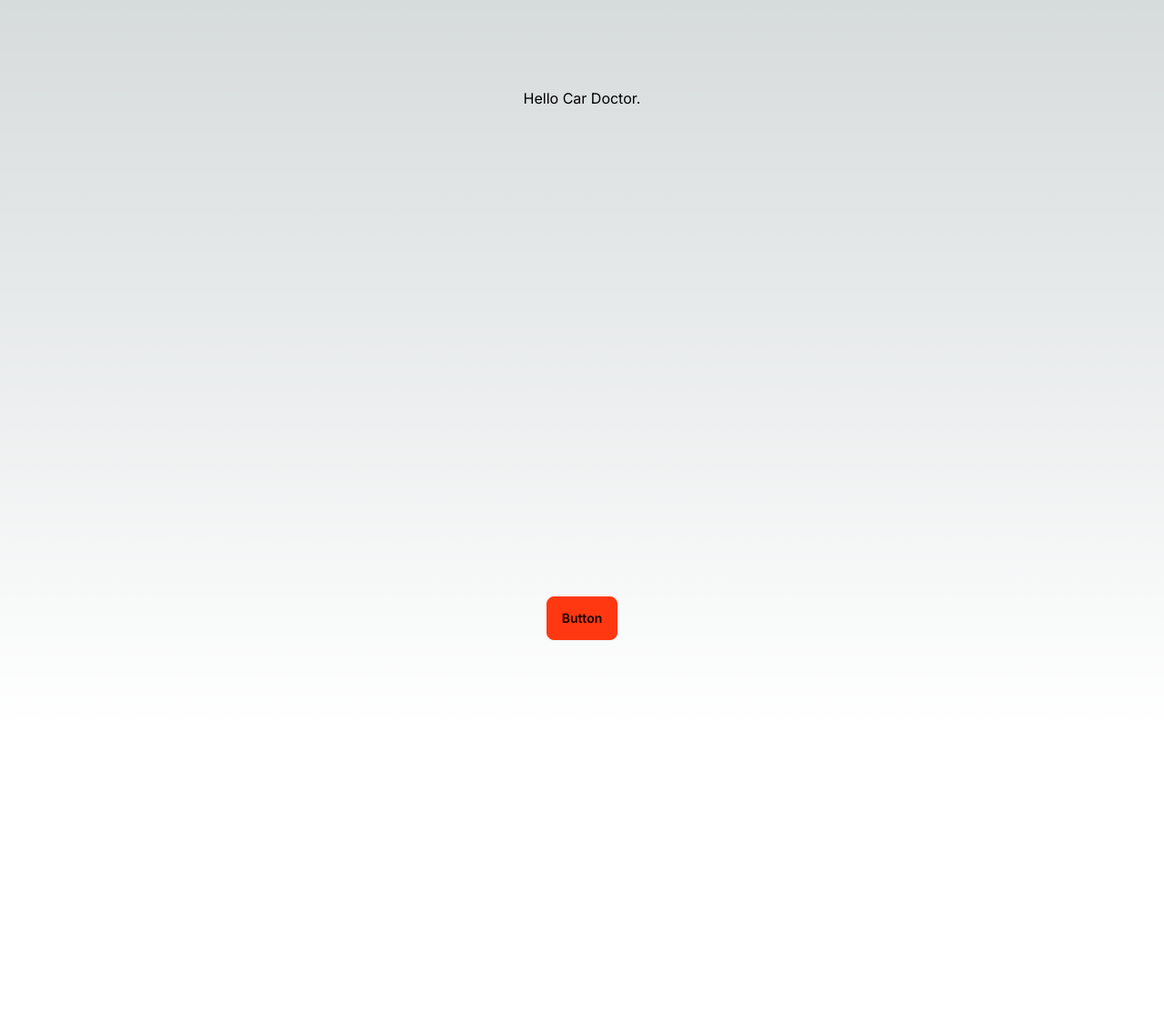
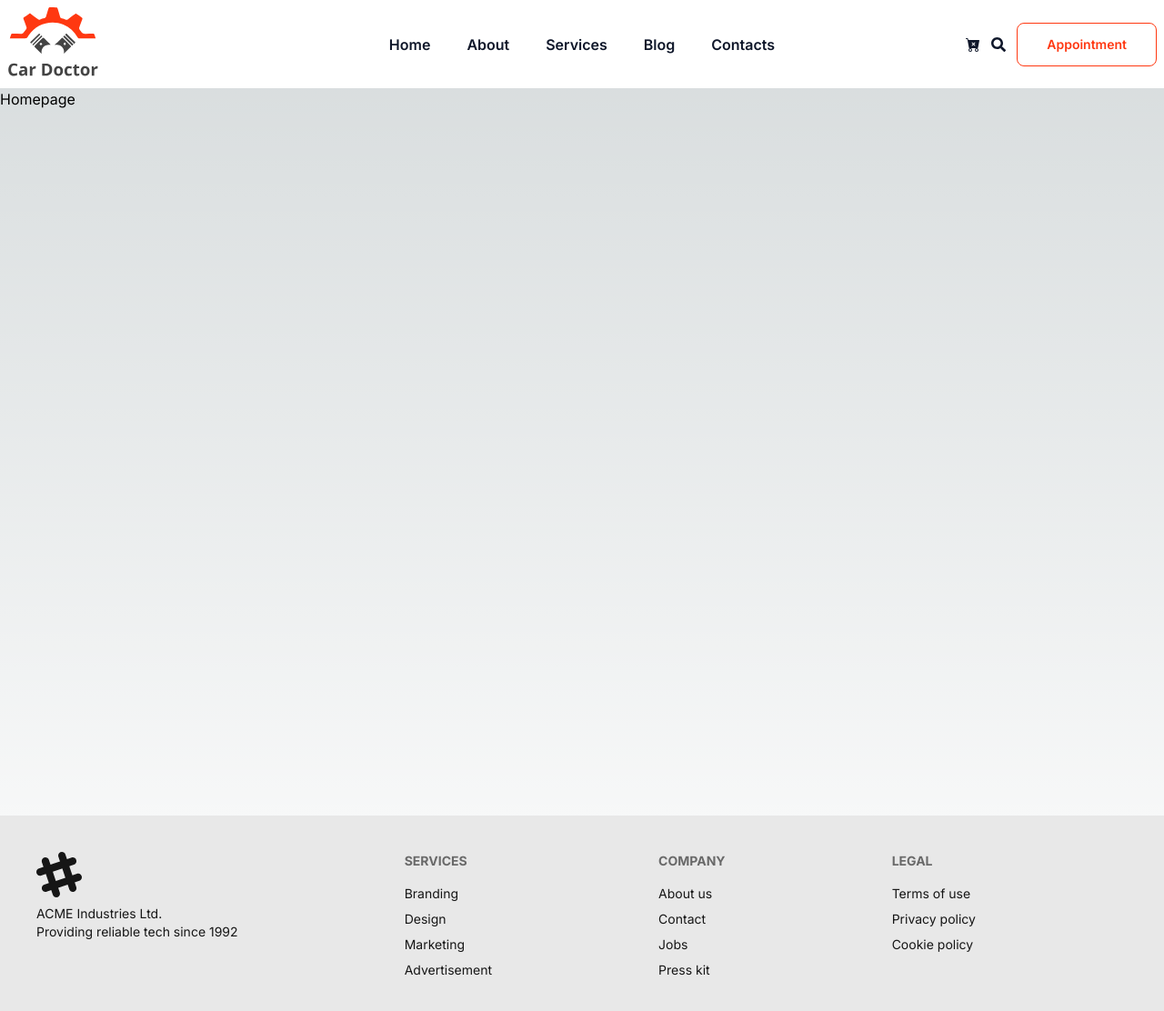
Before and after one commit to mstsurnalyakter/car-doctor-pro, a Next.js app: page / in a window 1280 px wide. Shown: the top 1112 px of the page at 91% size. Before the commit the page ends 800 px from the top, so only its background shows below. Built offline with nearby package versions, Linux system fonts and the light colour scheme.

Commit message:
navbar added

```diff
--- a/package.json
+++ b/package.json
@@ -13,7 +13,8 @@
     "next": "14.2.4",
     "next-auth": "^4.24.7",
     "react": "^18",
-    "react-dom": "^18"
+    "react-dom": "^18",
+    "react-icons": "^5.2.1"
   },
   "devDependencies": {
     "daisyui": "^4.12.2",
--- a/src/app/layout.js
+++ b/src/app/layout.js
@@ -1,5 +1,7 @@
 import { Inter } from "next/font/google";
 import "./globals.css";
+import NavBar from "@/components/shared/NavBar";
+import Footer from "@/components/shared/Footer";
 
 const inter = Inter({ subsets: ["latin"] });
 
@@ -11,7 +13,11 @@
 export default function RootLayout({ children }) {
   return (
     <html lang="en" data-theme="carDoctorTheme">
-      <body className={inter.className}>{children}</body>
+      <body className={inter.className}>
+        <NavBar/>
+        {children}
+        <Footer/>
+        </body>
     </html>
   );
 }
--- a/src/app/page.js
+++ b/src/app/page.js
@@ -1,10 +1,10 @@
+import Homepage from "@/components/Homepage/Homepage";
 
 
 export default function Home() {
   return (
-    <main className="flex min-h-screen flex-col items-center justify-between p-24">
-      Hello Car Doctor.
-      <button className="btn btn-primary">Button</button>
+    <main className="">
+      <Homepage/>
     </main>
   );
 }
--- /dev/null
+++ b/src/components/Homepage/Homepage.jsx
@@ -0,0 +1,9 @@
+import React from 'react'
+
+const Homepage = () => {
+  return (
+    <div className='h-screen'>Homepage</div>
+  )
+}
+
+export default Homepage
--- /dev/null
+++ b/src/components/shared/Footer.jsx
@@ -0,0 +1,48 @@
+import React from 'react'
+
+const Footer = () => {
+  return (
+    <footer className="footer p-10 bg-base-200 text-base-content">
+      <aside>
+        <svg
+          width="50"
+          height="50"
+          viewBox="0 0 24 24"
+          xmlns="http://www.w3.org/2000/svg"
+          fillRule="evenodd"
+          clipRule="evenodd"
+          className="fill-current"
+        >
+          <path d="M22.672 15.226l-2.432.811.841 2.515c.33 1.019-.209 2.127-1.23 2.456-1.15.325-2.148-.321-2.463-1.226l-.84-2.518-5.013 1.677.84 2.517c.391 1.203-.434 2.542-1.831 2.542-.88 0-1.601-.564-1.86-1.314l-.842-2.516-2.431.809c-1.135.328-2.145-.317-2.463-1.229-.329-1.018.211-2.127 1.231-2.456l2.432-.809-1.621-4.823-2.432.808c-1.355.384-2.558-.59-2.558-1.839 0-.817.509-1.582 1.327-1.846l2.433-.809-.842-2.515c-.33-1.02.211-2.129 1.232-2.458 1.02-.329 2.13.209 2.461 1.229l.842 2.515 5.011-1.677-.839-2.517c-.403-1.238.484-2.553 1.843-2.553.819 0 1.585.509 1.85 1.326l.841 2.517 2.431-.81c1.02-.33 2.131.211 2.461 1.229.332 1.018-.21 2.126-1.23 2.456l-2.433.809 1.622 4.823 2.433-.809c1.242-.401 2.557.484 2.557 1.838 0 .819-.51 1.583-1.328 1.847m-8.992-6.428l-5.01 1.675 1.619 4.828 5.011-1.674-1.62-4.829z"></path>
+        </svg>
+        <p>
+          ACME Industries Ltd.
+          <br />
+          Providing reliable tech since 1992
+        </p>
+      </aside>
+      <nav>
+        <h6 className="footer-title">Services</h6>
+        <a className="link link-hover">Branding</a>
+        <a className="link link-hover">Design</a>
+        <a className="link link-hover">Marketing</a>
+        <a className="link link-hover">Advertisement</a>
+      </nav>
+      <nav>
+        <h6 className="footer-title">Company</h6>
+        <a className="link link-hover">About us</a>
+        <a className="link link-hover">Contact</a>
+        <a className="link link-hover">Jobs</a>
+        <a className="link link-hover">Press kit</a>
+      </nav>
+      <nav>
+        <h6 className="footer-title">Legal</h6>
+        <a className="link link-hover">Terms of use</a>
+        <a className="link link-hover">Privacy policy</a>
+        <a className="link link-hover">Cookie policy</a>
+      </nav>
+    </footer>
+  );
+}
+
+export default Footer
--- a/src/components/shared/NavBar.jsx
+++ b/src/components/shared/NavBar.jsx
@@ -1,8 +1,38 @@
+import Image from 'next/image';
+import Link from 'next/link';
 import React from 'react'
+import { BsCartXFill } from "react-icons/bs";
+import { FaSearch } from "react-icons/fa";
+
 
 const NavBar = () => {
+
+
+  const navItems = [
+    {
+      title:"Home",
+      path:"/",
+    },
+    {
+      title:"About",
+      path:"/about",
+    },
+    {
+      title:"Services",
+      path:"/services",
+    },
+    {
+      title:"Blog",
+      path:"/blog",
+    },
+    {
+      title:"Contacts",
+      path:"/contacts",
+    },
+  ]
   return (
-    <div className="navbar bg-base-100">
+    <div className="bg-base-100 text-slate-900">
+      <div className="navbar container mx-auto">
         <div className="navbar-start">
           <div className="dropdown">
             <div tabIndex={0} role="button" className="btn btn-ghost lg:hidden">
@@ -21,56 +51,39 @@
                 />
               </svg>
             </div>
-          <ul
-            tabIndex={0}
-            className="menu menu-sm dropdown-content mt-3 z-[1] p-2 shadow bg-base-100 rounded-box w-52"
-          >
-            <li>
-              <a>Item 1</a>
-            </li>
-            <li>
-              <a>Parent</a>
-              <ul className="p-2">
-                <li>
-                  <a>Submenu 1</a>
-                </li>
-                <li>
-                  <a>Submenu 2</a>
-                </li>
-              </ul>
-            </li>
-            <li>
-              <a>Item 3</a>
-            </li>
-          </ul>
+            <div className="menu menu-sm dropdown-content mt-3 z-[1] p-2 shadow bg-base-100 rounded-box w-52">
+              {navItems?.map((item) => (
+                <Link href={item.path} key={item.title}>
+                  {item.title}
+                </Link>
+              ))}
             </div>
-        <a className="btn btn-ghost text-xl">daisyUI</a>
+          </div>
+          <Link href={"/"}>
+            <Image alt="logo" src="/assets/logo.svg" height={60} width={100} />
+          </Link>
         </div>
         <div className="navbar-center hidden lg:flex">
-        <ul className="menu menu-horizontal px-1">
-          <li>
-            <a>Item 1</a>
-          </li>
-          <li>
-            <details>
-              <summary>Parent</summary>
-              <ul className="p-2">
-                <li>
-                  <a>Submenu 1</a>
-                </li>
-                <li>
-                  <a>Submenu 2</a>
-                </li>
-              </ul>
-            </details>
-          </li>
-          <li>
-            <a>Item 3</a>
-          </li>
-        </ul>
+          <div className="flex items-center gap-10">
+            {navItems?.map((item) => (
+              <Link
+                className="font-semibold hover:text-primary duration-300"
+                href={item.path}
+                key={item.title}
+              >
+                {item.title}
+              </Link>
+            ))}
+          </div>
+
         </div>
         <div className="navbar-end">
-        <a className="btn">Button</a>
+          <div className="flex space-x-3 items-center">
+            <BsCartXFill className="text-lx" />
+            <FaSearch className="text-lx" />
+            <a className="btn btn-outline btn-primary px-8">Appointment</a>
+          </div>
+        </div>
       </div>
     </div>
   );
--- a/tailwind.config.js
+++ b/tailwind.config.js
@@ -27,7 +27,7 @@
         },
       },
       "dark",
-      "cupcake",
+      "light",
     ],
   },
 };
```
Also changed, not shown: 1 other file (tests, documents, lock files or other folders). Lines whose indentation alone changed are shown as unchanged.
